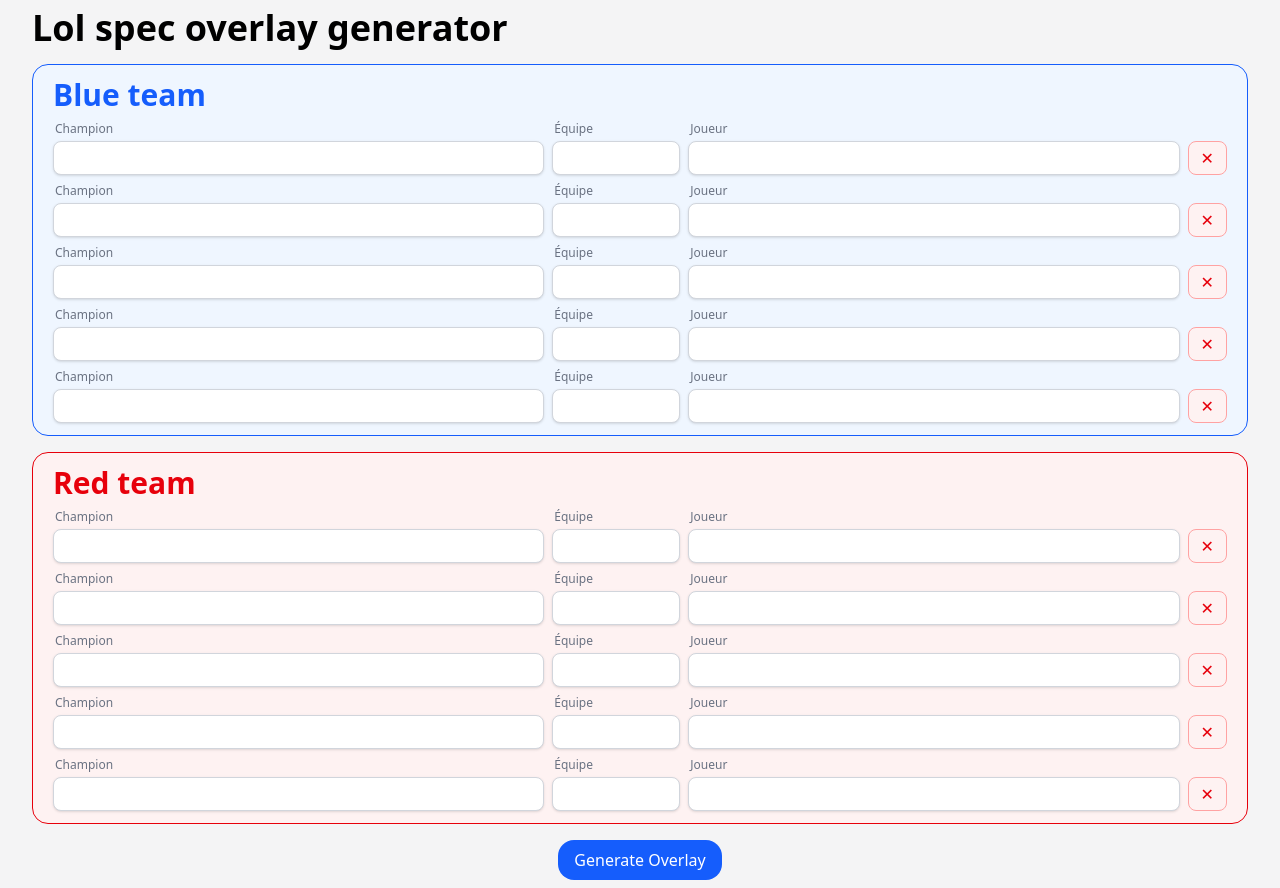
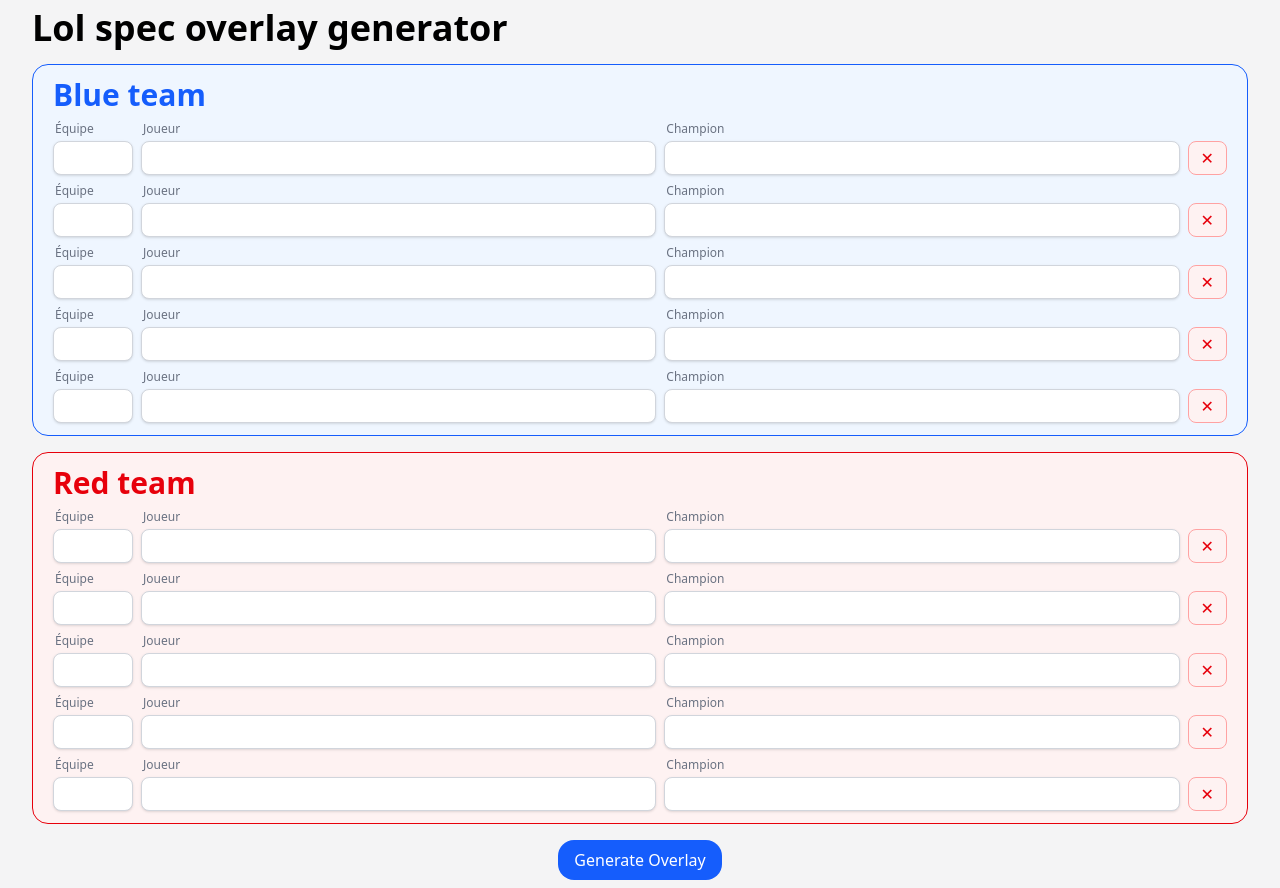
Before and after one commit to QuentinVdr/overlol, a Next.js app: page / in a window 1280 px wide. Built offline with nearby package versions, Linux system fonts and the light colour scheme.

Commit message:
🎨 Rearrange PlayerForm layout for improved structure and readability

```diff
--- a/src/components/OverlayForm/PlayersForm/PlayerForm.tsx
+++ b/src/components/OverlayForm/PlayersForm/PlayerForm.tsx
@@ -17,25 +17,14 @@
 
   return (
     <div className="flex flex-row gap-2">
-      <div className="flex grow flex-col">
-        <label htmlFor={`champion-${fieldPrefix}`} className="pb-1 pl-0.5 text-xs text-gray-500">
-          Champion
-        </label>
-        <input
-          id={`champion-${fieldPrefix}`}
-          type="text"
-          className="grow rounded-lg border border-gray-300 bg-white px-2 py-1 shadow-sm transition-all outline-none focus:border-blue-500 focus:ring-2 focus:ring-blue-500"
-          {...register(`${fieldPrefix}.championName`)}
-        />
-      </div>
-      <div className="flex flex-col">
+      <div className="flex w-20 flex-col">
         <label htmlFor={`team-${fieldPrefix}`} className="pb-1 pl-0.5 text-xs text-gray-500">
           Équipe
         </label>
         <input
           id={`team-${fieldPrefix}`}
           type="text"
-          className="w-32 rounded-lg border border-gray-300 bg-white px-2 py-1 shadow-sm transition-all outline-none focus:border-blue-500 focus:ring-2 focus:ring-blue-500"
+          className="rounded-lg border border-gray-300 bg-white px-2 py-1 shadow-sm transition-all outline-none focus:border-blue-500 focus:ring-2 focus:ring-blue-500"
           {...register(`${fieldPrefix}.teamName`)}
         />
       </div>
@@ -48,6 +37,17 @@
           type="text"
           className="grow rounded-lg border border-gray-300 bg-white px-2 py-1 shadow-sm transition-all outline-none focus:border-blue-500 focus:ring-2 focus:ring-blue-500"
           {...register(`${fieldPrefix}.playerName`)}
+        />
+      </div>
+      <div className="flex grow flex-col">
+        <label htmlFor={`champion-${fieldPrefix}`} className="pb-1 pl-0.5 text-xs text-gray-500">
+          Champion
+        </label>
+        <input
+          id={`champion-${fieldPrefix}`}
+          type="text"
+          className="grow rounded-lg border border-gray-300 bg-white px-2 py-1 shadow-sm transition-all outline-none focus:border-blue-500 focus:ring-2 focus:ring-blue-500"
+          {...register(`${fieldPrefix}.championName`)}
         />
       </div>
       <div className="flex flex-col justify-end">
```
